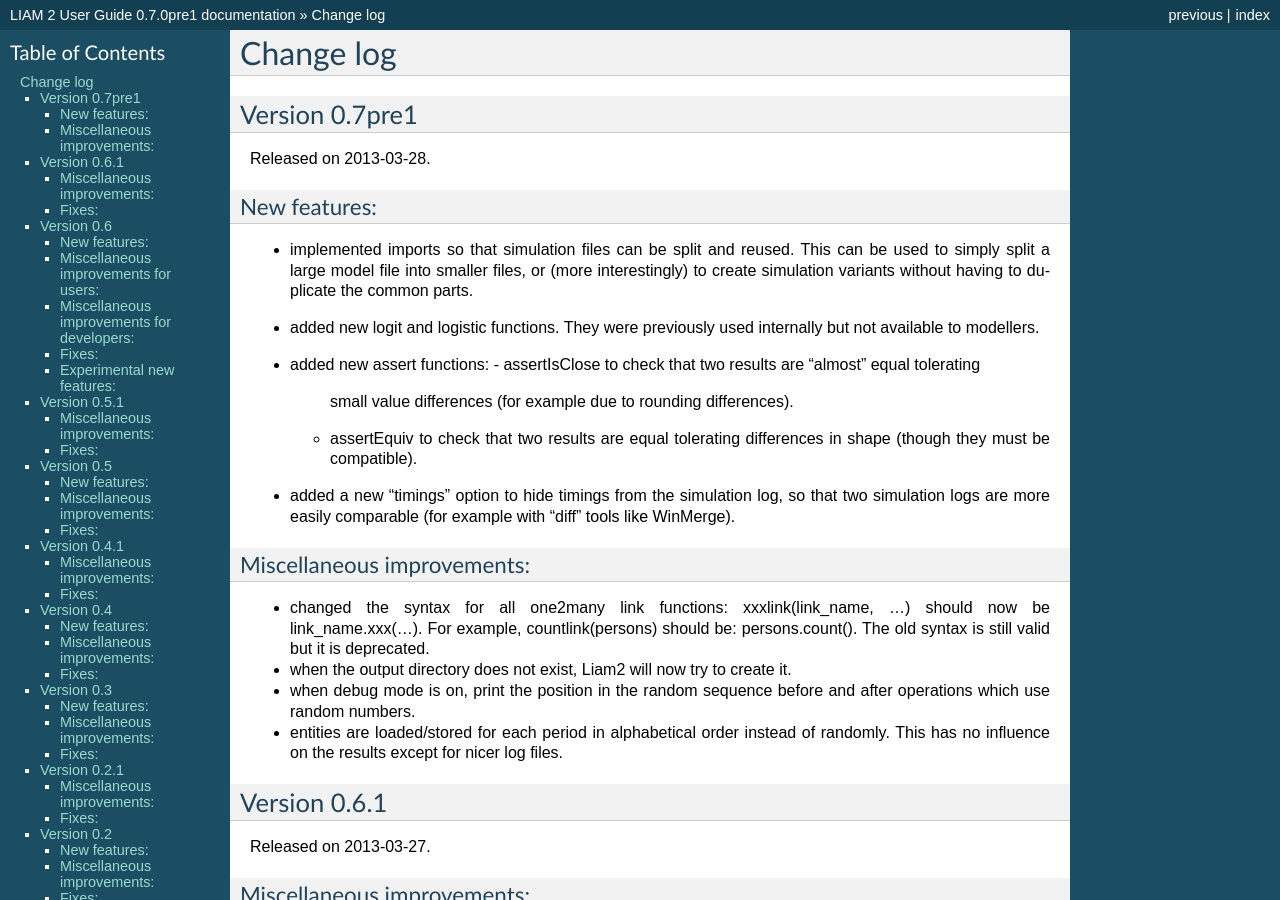
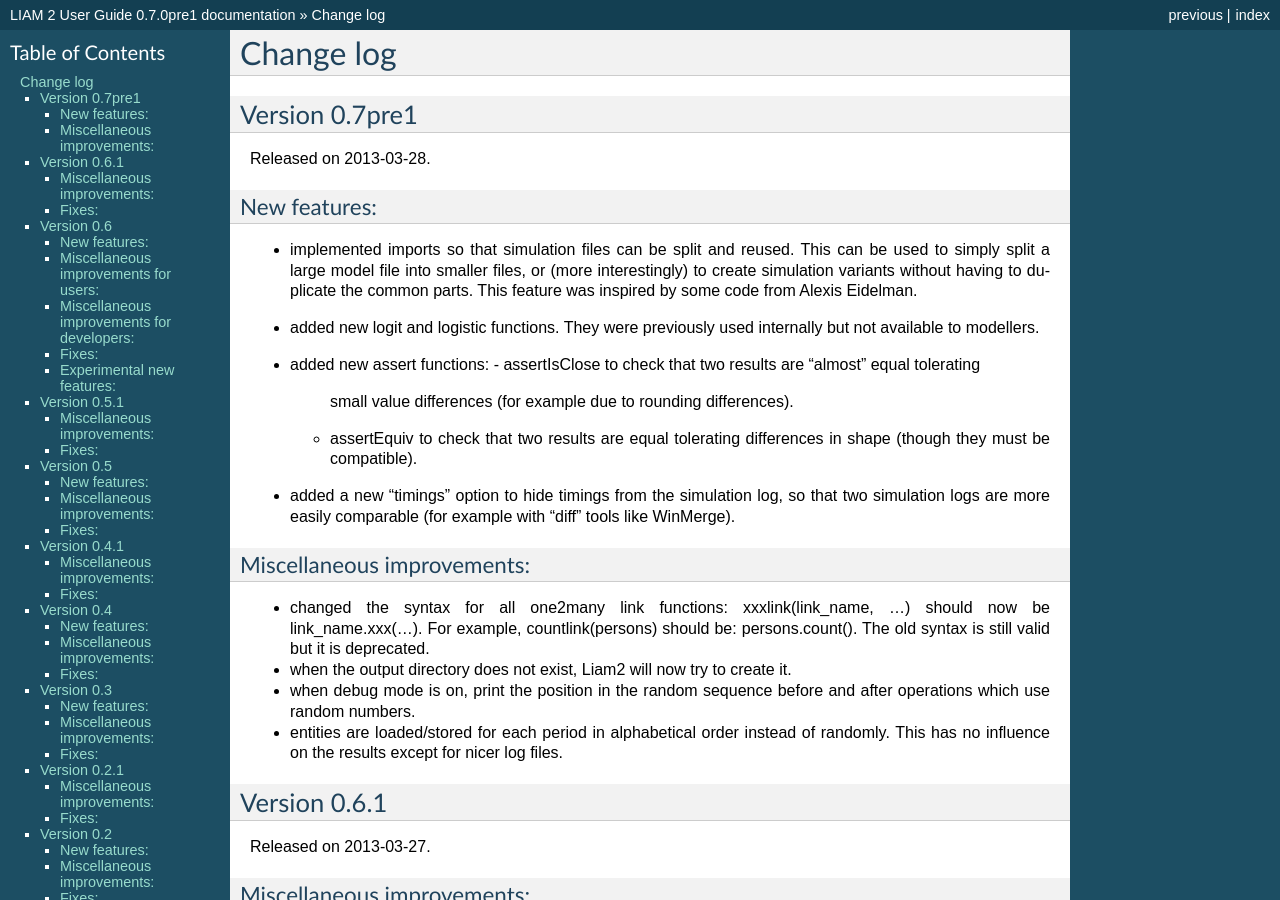
Before and after one commit to liam2/liam2, a Sphinx documentation site: the page built from doc/usersguide/source/changes.rst, in a window 1280 px wide and 900 px high. Built offline with Sphinx 7.4.7, drawn with Linux system fonts in a browser that asks for light colours; formulas are drawn with MathJax 3.

Commit message:
credit Alexis for inspiration

```diff
--- a/doc/usersguide/source/changes.rst
+++ b/doc/usersguide/source/changes.rst
@@ -14,7 +14,8 @@
 * implemented imports so that simulation files can be split and reused.
   This can be used to simply split a large model file into smaller files,
   or (more interestingly) to create simulation variants without having to
-  duplicate the common parts.
+  duplicate the common parts. This feature was inspired by some code
+  from Alexis Eidelman.
 
 * added new logit and logistic functions. They were previously used
   internally but not available to modellers.
```
